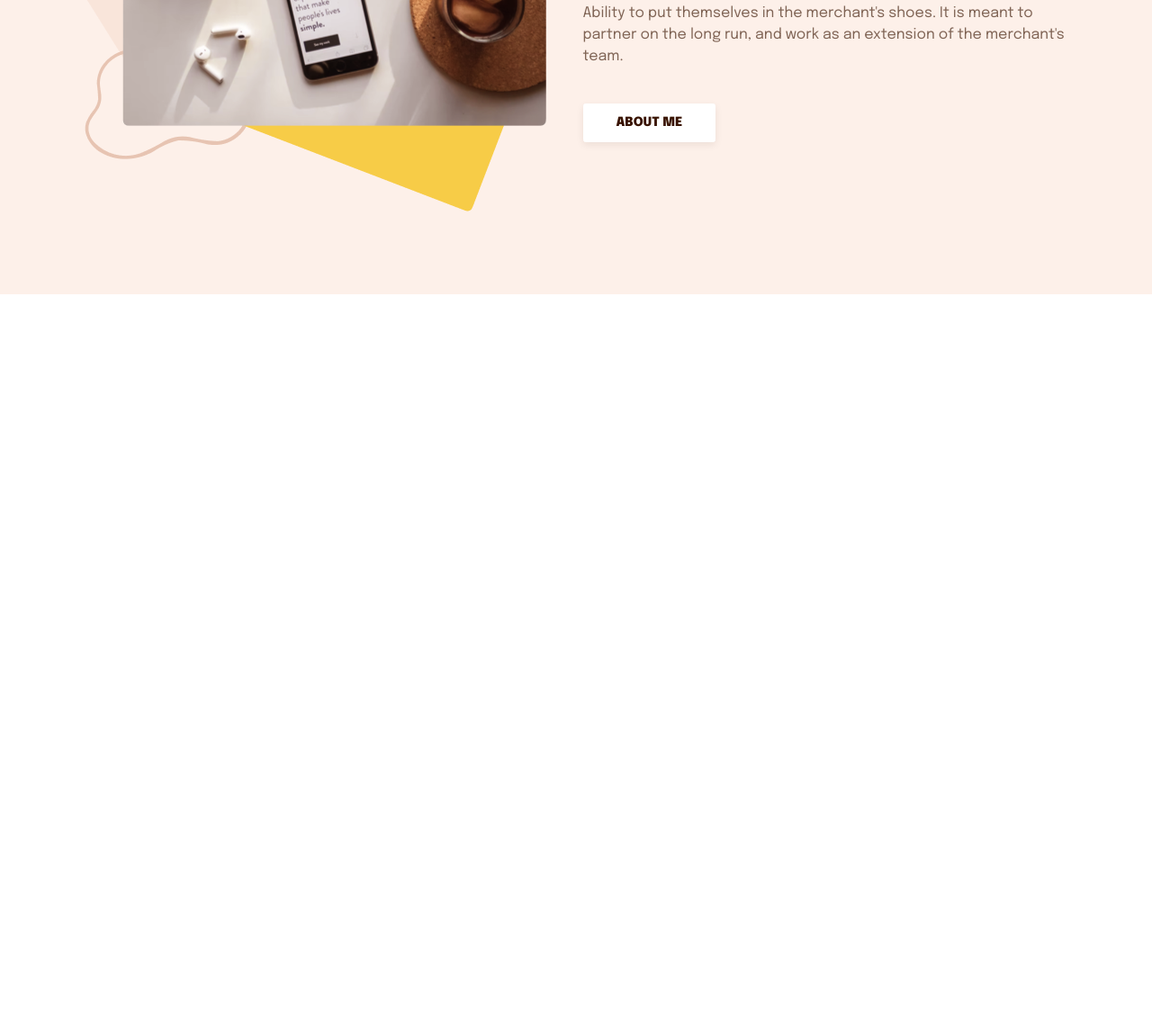
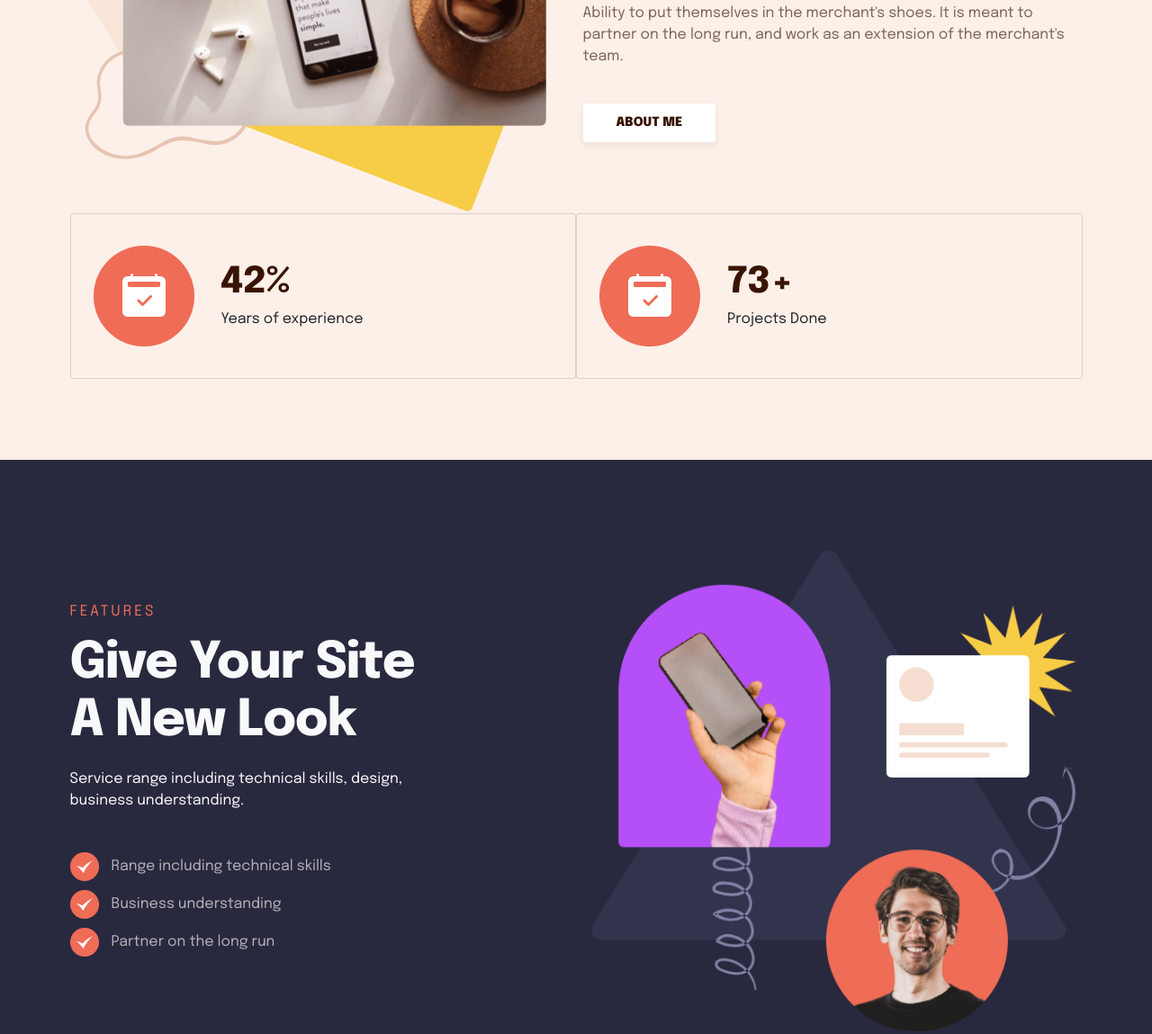
Before and after one commit to Abir-Hasan-GUB/ThemeCamp-Assignment-one, a website: page src/index.html in a window 1280 px wide. Shown: the part 2898-4047 px from the top of the page at 90% size. Before the commit the page ends 3225 px from the top, so only its background shows below. Drawn offline with nearby package versions, Linux system fonts and the light colour scheme.

Commit message:
Give Your Site done

```diff
--- a/src/index.html
+++ b/src/index.html
@@ -211,7 +211,65 @@
         <button class="btn button abutBtn">About Me</button>
         </div>
       </div>
+
+      <div class="percentage">
+        <div class="row">
+
+          <div class="col-sm-6 pe-md-0">
+            <div class="card">
+              <div class="card-body d-flex align-items-center">
+                <img src="images/yearsOfExperience.png" alt="yearsOfExperience" class="img-fluid">
+              <div class="cardTxtCtrl ps-5">
+                <h2 class="card-title">42%</h2>
+                <p class="card-text">Years of experience</p>
+              </div>
+              </div>
+            </div>
+          </div>
+
+          <div class="col-sm-6 ps-md-0">
+            <div class="card">
+              <div class="card-body d-flex align-items-center">
+                <img src="images/yearsOfExperience.png" alt="yearsOfExperience" class="img-fluid">
+              <div class="cardTxtCtrl ps-5">
+                <h2 class="card-title">73+</h2>
+                <p class="card-text">Projects Done</p>
+              </div>
+              </div>
+            </div>
+          </div>
+
+        </div>
+      </div>
     </div>
+   </div>
+ </section>
+
+
+ <!-- Features -->
+ <section id="features" class="paddingAdded">
+   <div class="container">
+   <div class="row">
+     <div class="col-md-6 d-flex align-items-center">
+      <div class="alignCtrl">
+        <p class="sectionMiniTitle text-start">Features</p>
+      <h2 class="sectionTitle text-start text-light">Give Your Site
+       <br>
+       A New Look  </h2>
+
+       <p class="serviceText text-light py-4">Service range including technical skills, design, <br> business understanding.</p>
+
+       <ul class="feturesList">
+         <li> <img src="images/check.png" alt="img-fluid" class="img-fluid pe-3"> Range including technical skills</li>
+         <li> <img src="images/check.png" alt="img-fluid" class="img-fluid pe-3"> Business understanding</li>
+         <li> <img src="images/check.png" alt="img-fluid" class="img-fluid pe-3"> Partner on the long run</li>
+       </ul>
+      </div>
+     </div>
+     <div class="col-md-6">
+       <img src="images/giveYourSite.png" alt="giveYourSite" class="img-fluid">
+     </div>
+   </div>
    </div>
  </section>
 
--- a/src/scss/style.scss
+++ b/src/scss/style.scss
@@ -224,9 +224,44 @@ margin-top: 3rem;
         border-color: #EF6D58;
         color: #fff;
     }
+
+
+    .percentage{
+        .card{
+            padding: 2.5rem 1.5rem;
+            background: transparent;
+            .card-title{
+                font-weight: 800;
+font-size: 4rem;
+line-height: 4.8rem;
+color: #391400;
+            }
+        }
+        .cardOne{
+            border: 1px solid #F3D1BF;
+border-radius: 6px 0px 0px 6px;
+        }
+        .cardTwo{
+                border: 1px solid #F3D1BF;
+                border-radius: 0px 6px 6px 0px;
+        }
+    }
 }
 
+#features{
+    background: #28293E;
 
+    .feturesList{
+        padding: 0;
+        padding-top: 2rem;
+        li{
+            color: rgba(255, 255, 255, 0.64);
+           padding-bottom: 1rem;
+           list-style-position: inside;
+            list-style: none;
+        }
+    }
+}
 
 
 
```
Also changed, not shown: src/css/style.css.
